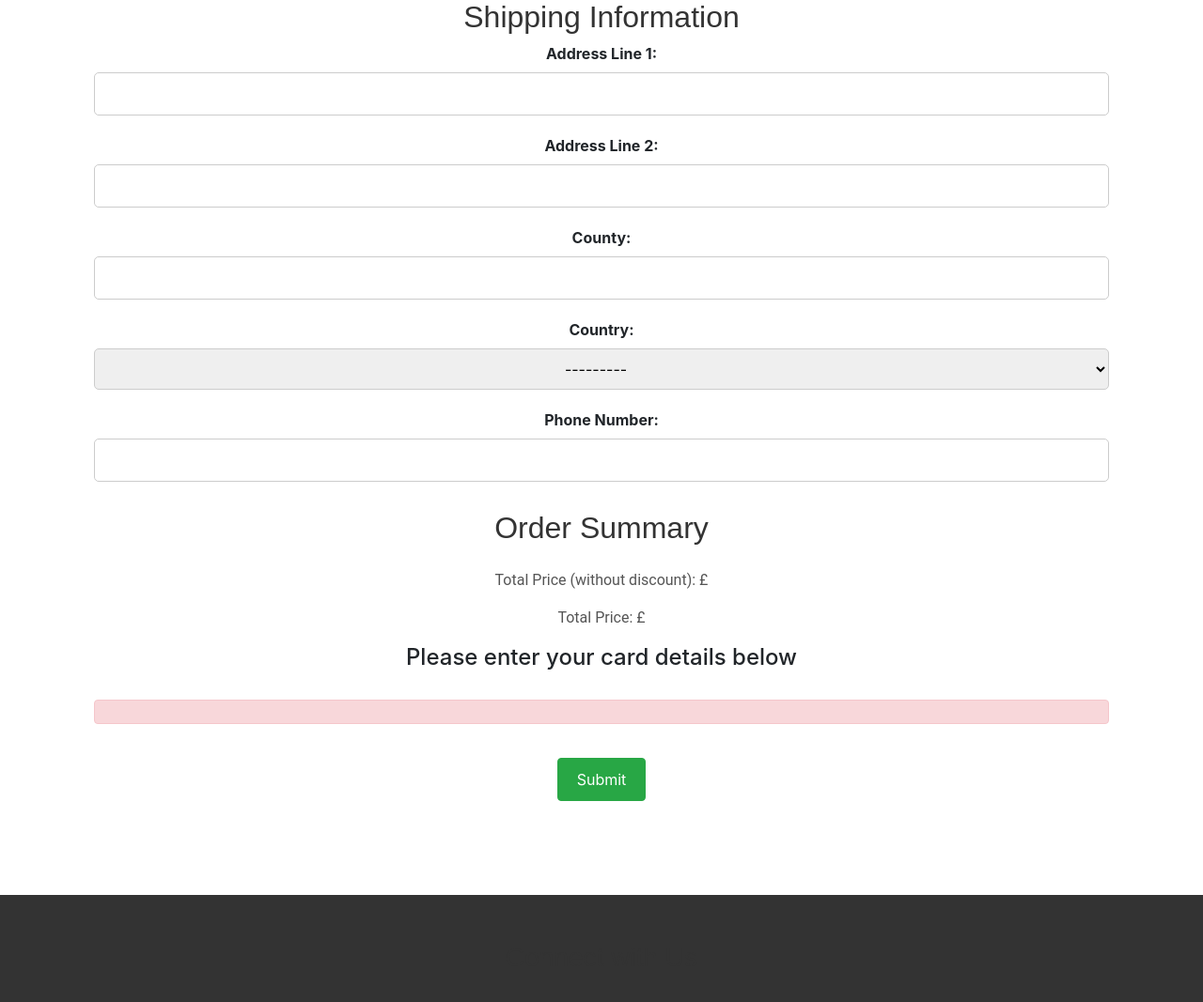
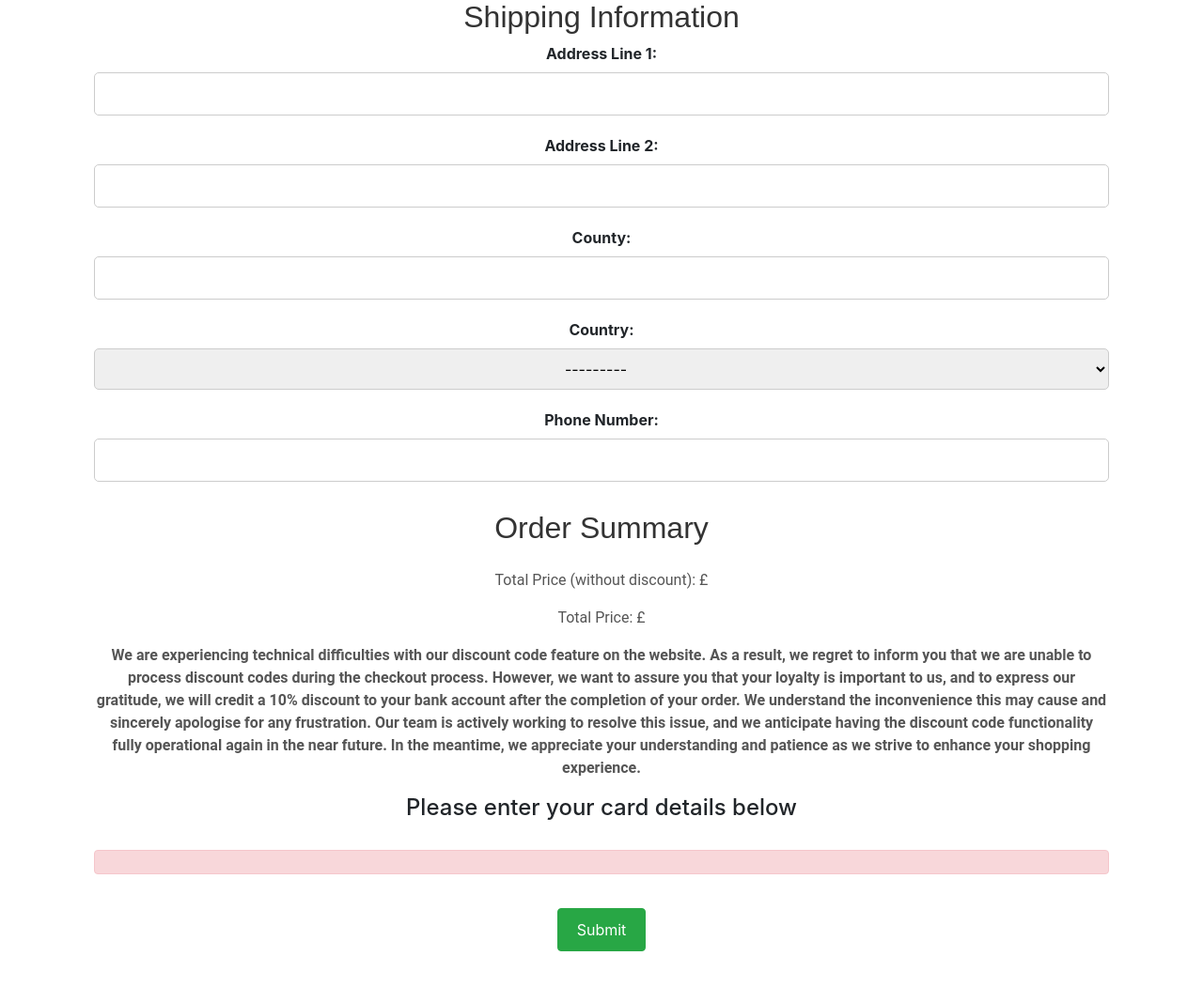
Before and after one commit to RichBurman/highlands_project5, a Django app: template checkout/templates/checkout/checkout.html in a window 1280 px wide. Shown: the part 247-1314 px from the top of the page at 94% size. Run offline with Django 3.2, Linux system fonts and the light colour scheme; the template is opened without the code that fills it: values that come from a table or form of the project are taken from there, others are empty; some libraries are stand-ins or nearby versions.

Commit message:
Add text on checkout.html explaining to user about discount code issue

```diff
--- a/checkout/templates/checkout/checkout.html
+++ b/checkout/templates/checkout/checkout.html
@@ -54,6 +54,9 @@
         <!-- Updated Total Price Section -->
         <p class="mb-3">Total Price (without discount): £{{ total_price }}</p>
         <p class="mb-3">Total Price: £<span id="total-price">{{ total_price }}</span></p>
+        <p><strong>We are experiencing technical difficulties with our discount code feature on the website. As a result, we regret to inform you that we are unable to process discount codes during the checkout process.
+            However, we want to assure you that your loyalty is important to us, and to express our gratitude, we will credit a 10% discount to your bank account after the completion of your order. We understand the inconvenience this may cause and sincerely apologise for any frustration.
+            Our team is actively working to resolve this issue, and we anticipate having the discount code functionality fully operational again in the near future. In the meantime, we appreciate your understanding and patience as we strive to enhance your shopping experience.</strong></p>
 
         <!-- Stripe Elements for Card Input Section -->
         <h4>Please enter your card details below</h4>
```
